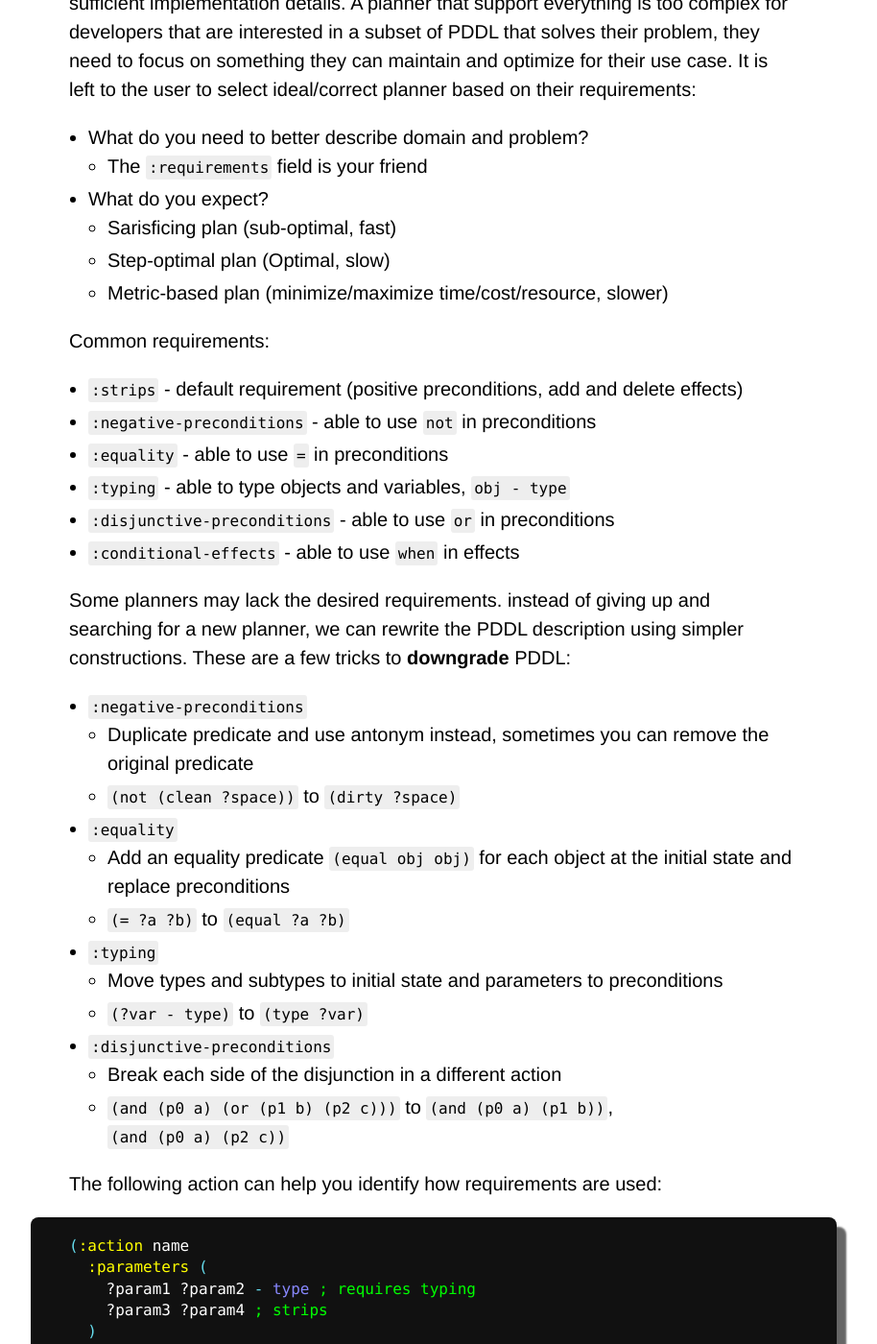
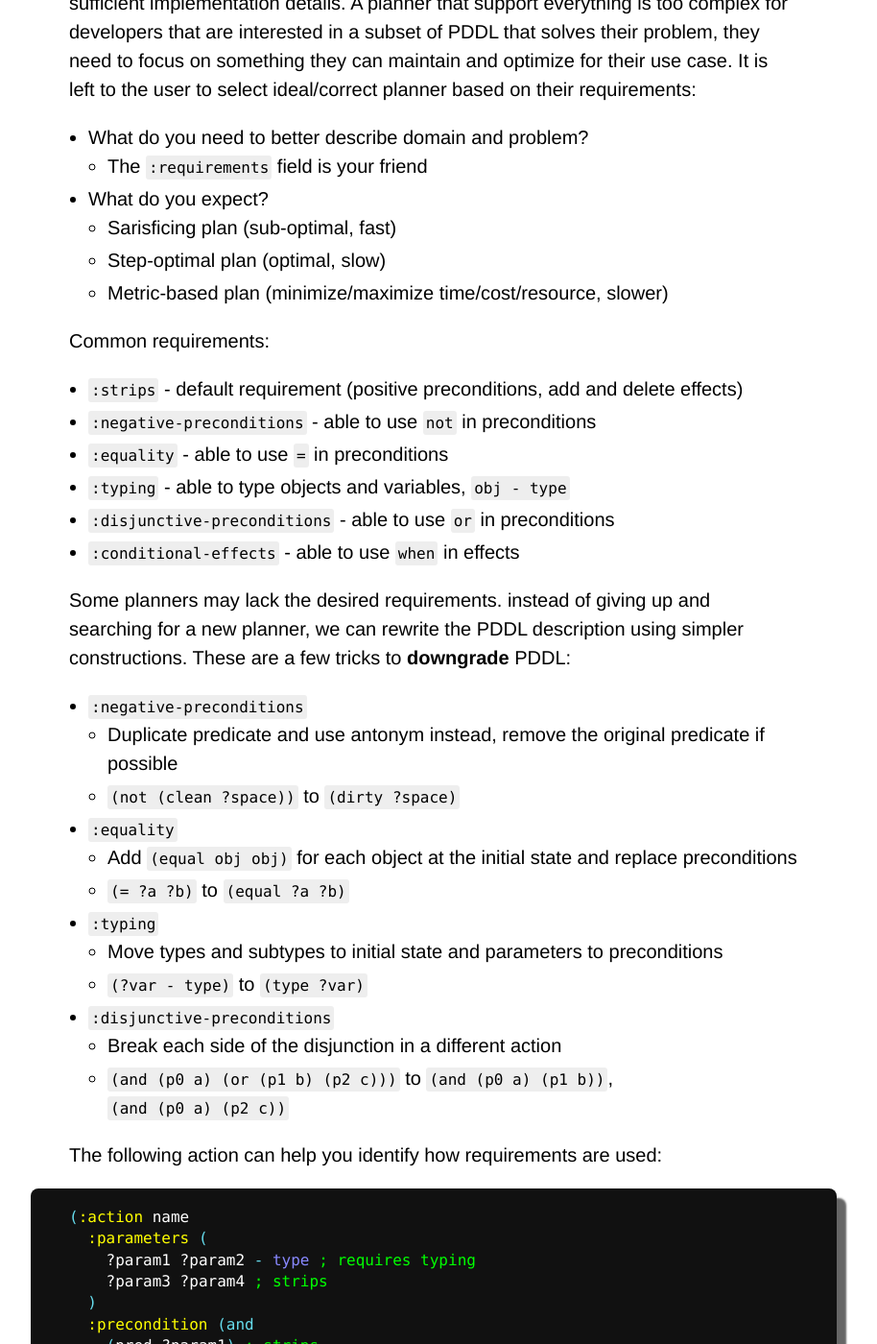
Before and after one commit to Maumagnaguagno/maumagnaguagno.github.io, a Jekyll site: the page built from pddl.md, in a window 1280 px wide and 1400 px high, scrolled down 2321 px. Shown: the whole window at 96% size, without its empty margins (188-1102 px from the left). Built offline with Jekyll 4.4.1, drawn with Linux system fonts in a browser that asks for light colours; our own code applies the rules of GitHub Pages for plain Markdown files.

```diff
--- a/pddl.md
+++ b/pddl.md
@@ -86,7 +86,7 @@ It is left to the user to select ideal/correct planner based on their requiremen
   - The ``:requirements`` field is your friend
 - What do you expect?
   - Sarisficing plan (sub-optimal, fast)
-  - Step-optimal plan (Optimal, slow)
+  - Step-optimal plan (optimal, slow)
   - Metric-based plan (minimize/maximize time/cost/resource, slower)
 
 Common requirements:
@@ -101,10 +101,10 @@ Some planners may lack the desired requirements.
 instead of giving up and searching for a new planner, we can rewrite the PDDL description using simpler constructions.
 These are a few tricks to **downgrade** PDDL:
 - ``:negative-preconditions``
-  - Duplicate predicate and use antonym instead, sometimes you can remove the original predicate
+  - Duplicate predicate and use antonym instead, remove the original predicate if possible
   - ``(not (clean ?space))`` to ``(dirty ?space)``
 - ``:equality``
-  - Add an equality predicate ``(equal obj obj)`` for each object at the initial state and replace preconditions
+  - Add ``(equal obj obj)`` for each object at the initial state and replace preconditions
   - ``(= ?a ?b)`` to ``(equal ?a ?b)``
 - ``:typing``
   - Move types and subtypes to initial state and parameters to preconditions
```
